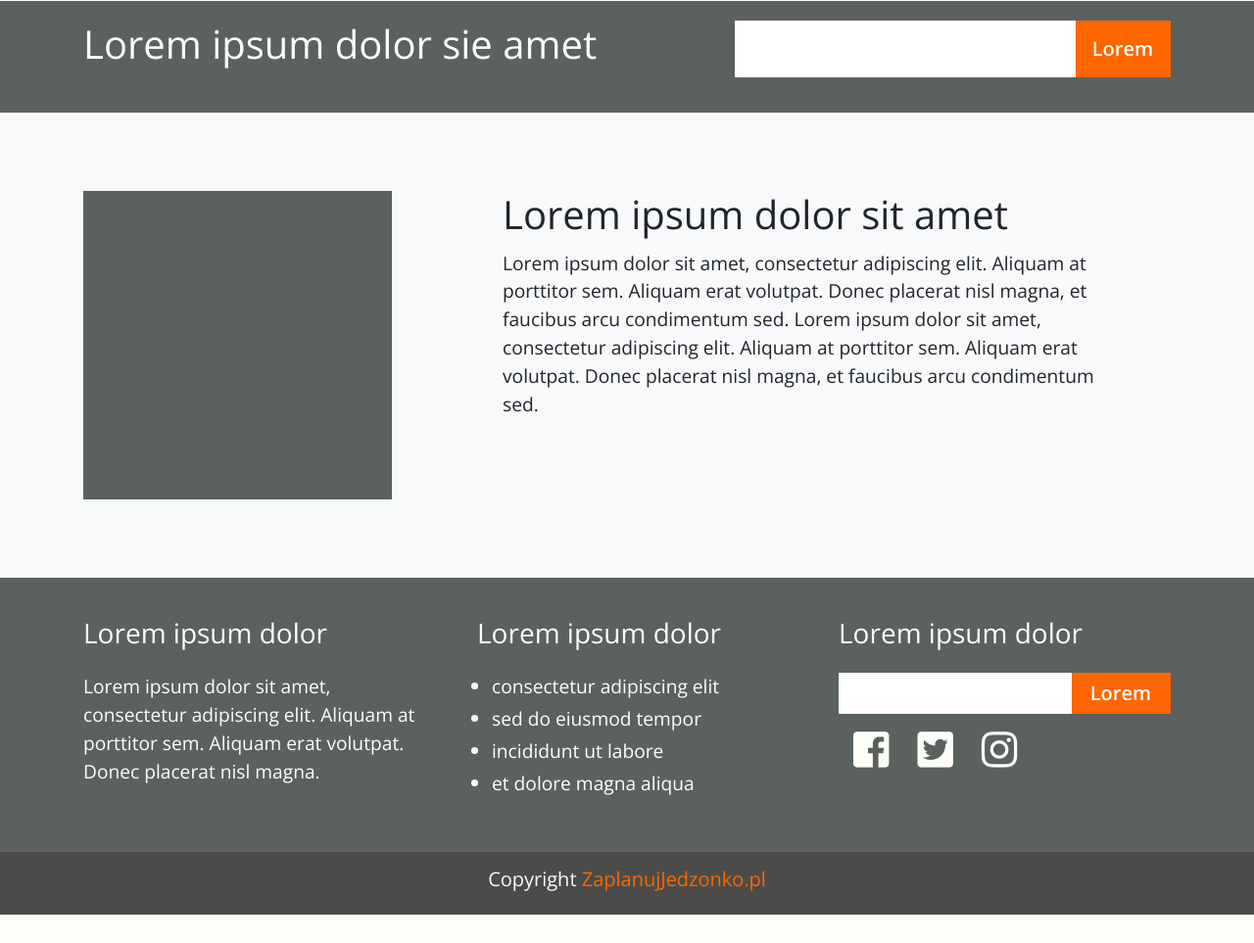
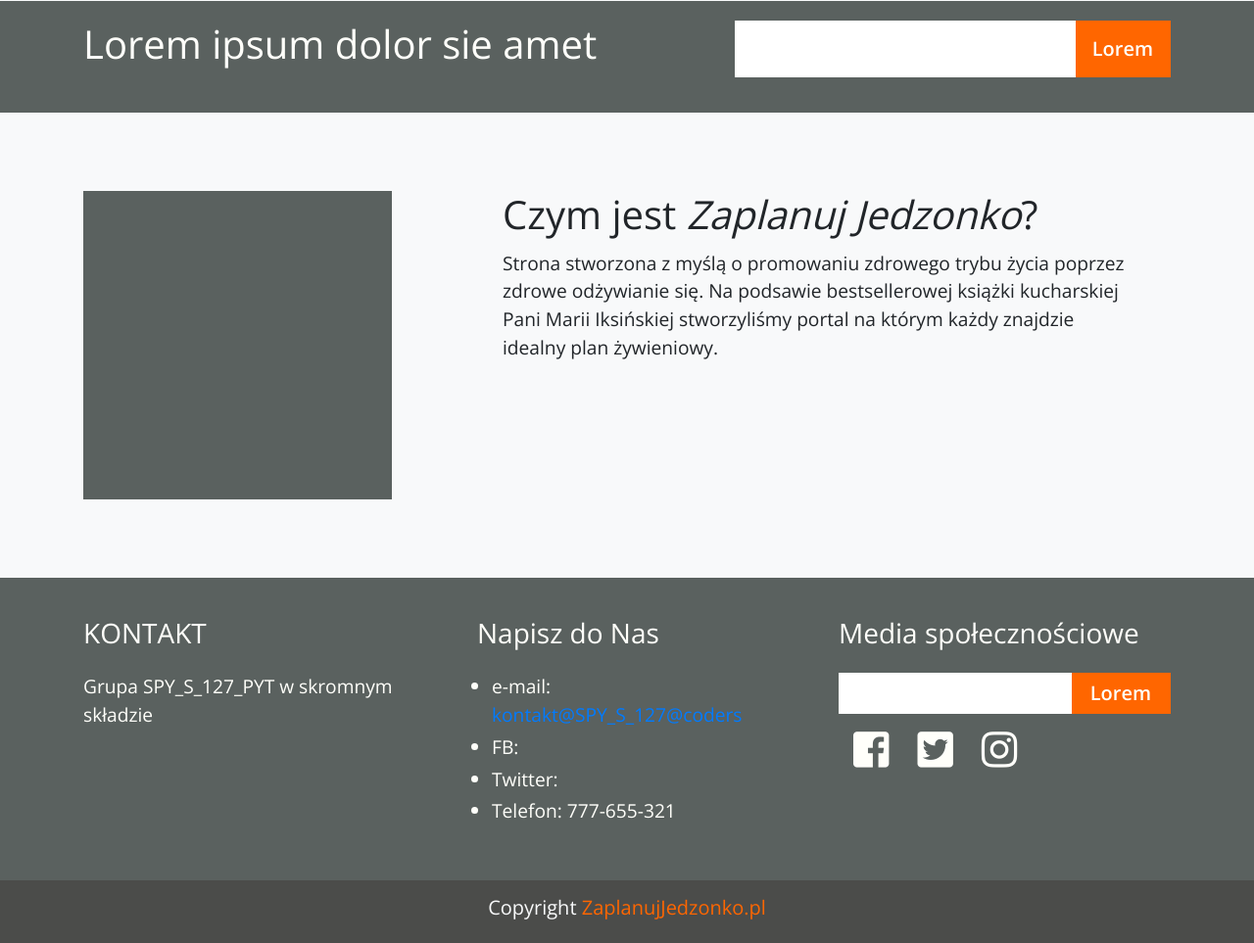
Before and after one commit to buczekamil/Projekt_SCRUM, a Django app: template jedzonko/templates/index.html in a window 1280 px wide. Shown: the part 1265-2228 px from the top of the page at 98% size. Before the commit the page ends 2199 px from the top, so only its background shows below. Run offline with Django 3.2, Linux system fonts and the light colour scheme; the template is opened without the code that fills it, so the values that code supplies are empty; some libraries are stand-ins or nearby versions; some web fonts are replaced.

Commit message:
porażka

```diff
--- a/jedzonko/templates/index.html
+++ b/jedzonko/templates/index.html
@@ -36,7 +36,7 @@
                     <a class="nav-link disabled" href="recipes.html">Przepisy</a>
                 </li>
                 <li class="nav-item ml-4">
-                    <a class="nav-link disabled" href="#contact">Kontakt</a>
+                    <a class="nav-link" href="#contact">Kontakt</a>
                 </li>
             </ul>
         </nav>
@@ -155,11 +155,10 @@
                 </div>
 
                 <div class="col-7 ml-4">
-                    <h1 class="pb-1">Lorem ipsum dolor sit amet</h1>
-                    <p>Lorem ipsum dolor sit amet, consectetur adipiscing elit. Aliquam at porttitor sem. Aliquam erat
-                        volutpat. Donec placerat nisl magna, et faucibus arcu condimentum sed. Lorem ipsum dolor sit
-                        amet, consectetur adipiscing elit. Aliquam at porttitor sem. Aliquam erat volutpat. Donec
-                        placerat nisl magna, et faucibus arcu condimentum sed.
+                    <h1 class="pb-1">Czym jest <i>Zaplanuj Jedzonko</i>?</h1>
+                    <p> Strona stworzona z myślą o promowaniu zdrowego trybu życia poprzez zdrowe odżywianie się.
+                        Na podsawie bestsellerowej książki kucharskiej Pani Marii Iksińskiej stworzyliśmy portal na
+                        którym każdy znajdzie idealny plan żywieniowy.
                     </p>
                 </div>
             </div>
@@ -170,20 +169,20 @@
         <div class="container">
             <div class="row">
                 <div class="col">
-                    <h3 class="mb-4">Lorem ipsum dolor</h3>
-                    <p>Lorem ipsum dolor sit amet, consectetur adipiscing elit. Aliquam at porttitor sem.  Aliquam erat volutpat. Donec placerat nisl magna.</p>
+                    <h3 class="mb-4">KONTAKT</h3>
+                    <p>Grupa SPY_S_127_PYT w skromnym składzie</p>
                 </div>
                 <div class="col pl-4 ml-4">
-                    <h3 class="mb-4">Lorem ipsum dolor</h3>
+                    <h3 class="mb-4">Napisz do Nas</h3>
                     <ul class="container">
-                        <li>consectetur adipiscing elit</li>
-                        <li>sed do eiusmod tempor</li>
-                        <li>incididunt ut labore</li>
-                        <li>et dolore magna aliqua</li>
+                        <li>e-mail:<a href="mailto:kontakt@SPY_S_127@coders"> kontakt@SPY_S_127@coders</a> </li>
+                        <li>FB: </li>
+                        <li>Twitter:  </li>
+                        <li>Telefon: 777-655-321</li>
                     </ul>
                 </div>
                 <div class="col">
-                    <h3 class="mb-4">Lorem ipsum dolor</h3>
+                    <h3 class="mb-4">Media społecznościowe</h3>
                     <div class="input-group mb-3">
                         <input type="text" class="form-control border-0 rounded-0" placeholder=""
                             aria-label="Recipient's username" aria-describedby="basic-addon2">
```
